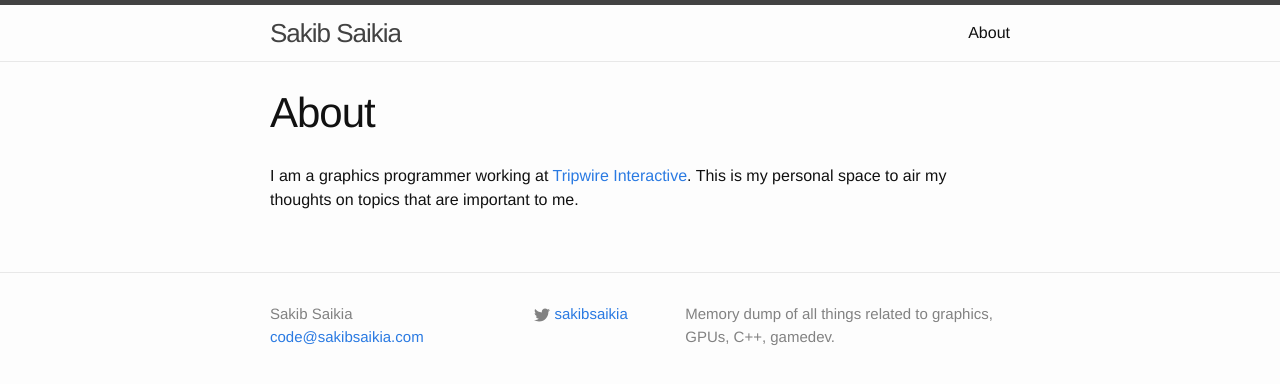
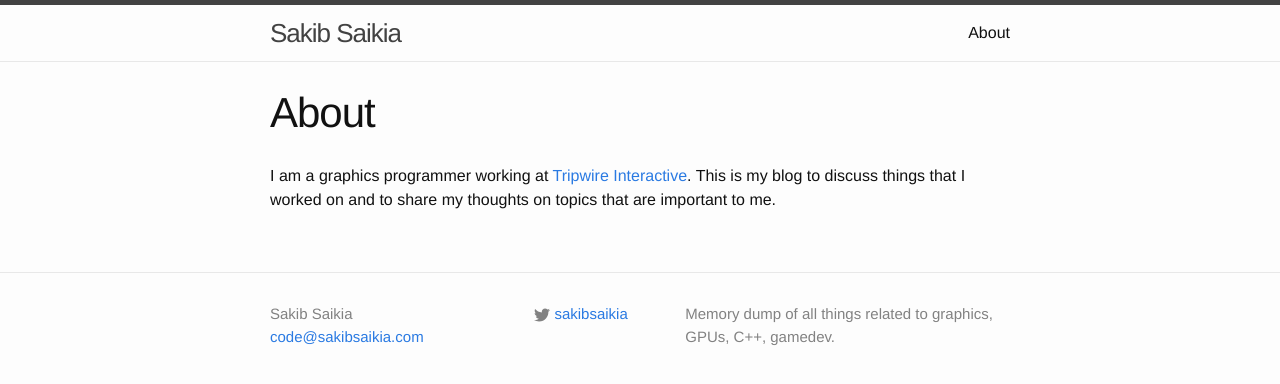
Before and after one commit to SakibSaikia/SakibSaikia.github.io, a Jekyll site: the page built from about.md, in a window 1280 px wide. Shown: the top 384 px of the page. Built offline with Jekyll 4.4.1, drawn with Linux system fonts in a browser that asks for light colours.

Commit message:
Modified about section

```diff
--- a/about.md
+++ b/about.md
@@ -4,4 +4,4 @@ title: About
 permalink: /about/
 comments: false
 ---
-I am a graphics programmer working at [Tripwire Interactive](http://www.tripwireinteractive.com/). This is my personal space to air my thoughts on topics that are important to me.
+I am a graphics programmer working at [Tripwire Interactive](http://www.tripwireinteractive.com/). This is my blog to discuss things that I worked on and to share my thoughts on topics that are important to me.
```
